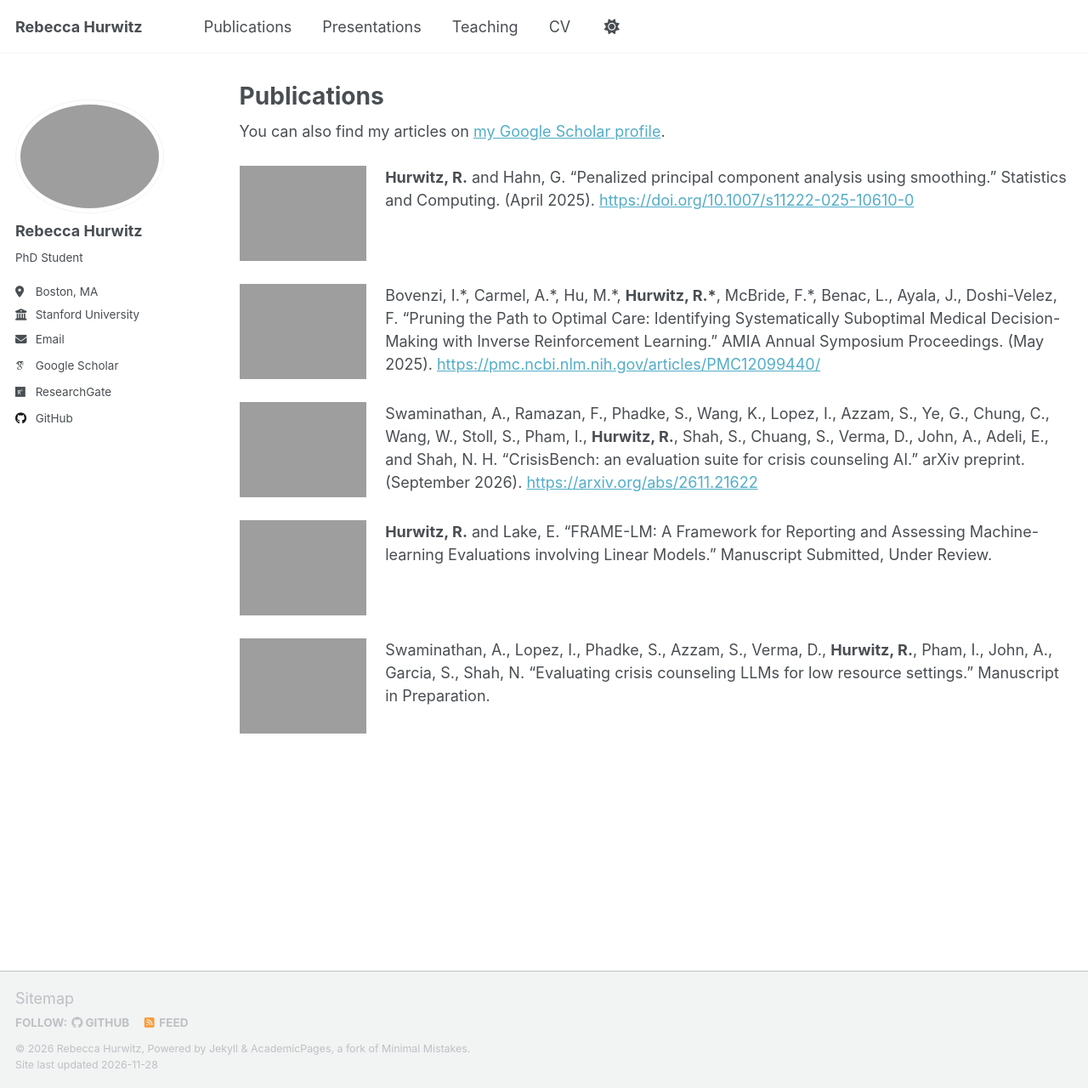
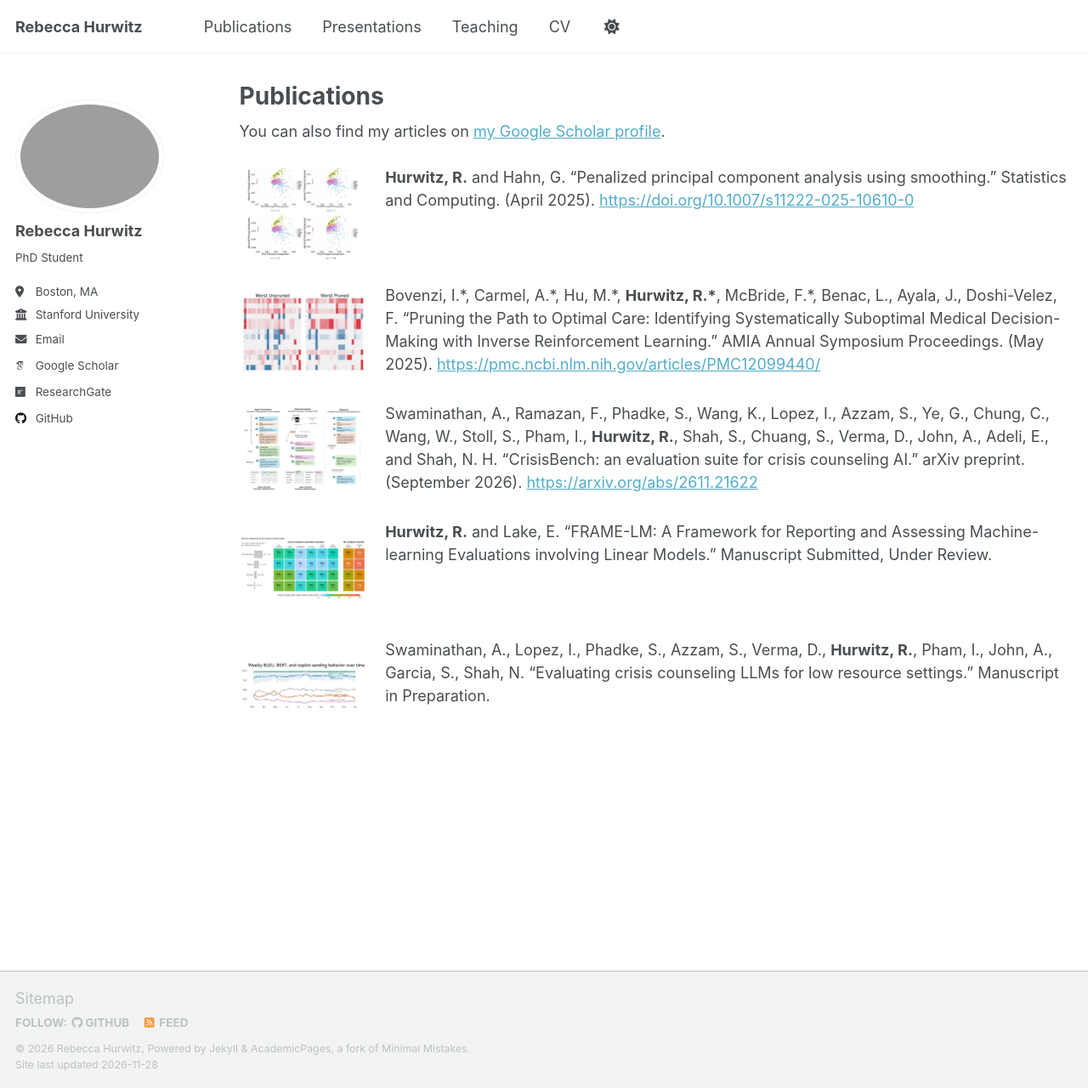
Before and after one commit to rebeccahurwitz/rebeccahurwitz.github.io, a Jekyll site: the page built from _pages/publications.html, in a window 1280 px wide and 1280 px high. Shown: the whole window at 85% size. Built offline with Jekyll 4.4.1, drawn with Linux system fonts in a browser that asks for light colours; some web fonts are replaced; a script that is not in the unit is left out.

Commit message:
Update publications.html

```diff
--- a/_pages/publications.html
+++ b/_pages/publications.html
@@ -18,26 +18,26 @@ author_profile: true
 </style>
 
 <div class="pub">
-  <img src="{{ base_path }}/images/spev.pdf" alt="Figure from Penalized principal component analysis using smoothing">
+  <img src="{{ base_path }}/images/spev.jpg" alt="Figure from Penalized principal component analysis using smoothing">
   <div><b>Hurwitz, R.</b> and Hahn, G. “Penalized principal component analysis using smoothing.” Statistics and Computing. (April 2025). <a href="https://doi.org/10.1007/s11222-025-10610-0">https://doi.org/10.1007/s11222-025-10610-0</a></div>
 </div>
 
 <div class="pub">
-  <img src="{{ base_path }}/images/prune.pdf" alt="Figure from Pruning the Path to Optimal Care">
+  <img src="{{ base_path }}/images/prune.jpg" alt="Figure from Pruning the Path to Optimal Care">
   <div>Bovenzi, I.*, Carmel, A.*, Hu, M.*, <b>Hurwitz, R.*</b>, McBride, F.*, Benac, L., Ayala, J., Doshi-Velez, F. “Pruning the Path to Optimal Care: Identifying Systematically Suboptimal Medical Decision-Making with Inverse Reinforcement Learning.” AMIA Annual Symposium Proceedings. (May 2025). <a href="https://pmc.ncbi.nlm.nih.gov/articles/PMC12099440/">https://pmc.ncbi.nlm.nih.gov/articles/PMC12099440/</a></div>
 </div>
 
 <div class="pub">
-  <img src="{{ base_path }}/images/crisisbench.pdf" alt="Figure from CrisisBench">
+  <img src="{{ base_path }}/images/crisisbench.jpg" alt="Figure from CrisisBench">
   <div>Swaminathan, A., Ramazan, F., Phadke, S., Wang, K., Lopez, I., Azzam, S., Ye, G., Chung, C., Wang, W., Stoll, S., Pham, I., <b>Hurwitz, R.</b>, Shah, S., Chuang, S., Verma, D., John, A., Adeli, E., and Shah, N. H. “CrisisBench: an evaluation suite for crisis counseling AI.” arXiv preprint. (September 2026). <a href="https://arxiv.org/abs/2611.21622">https://arxiv.org/abs/2611.21622</a></div>
 </div>
 
 <div class="pub">
-  <img src="{{ base_path }}/images/framelm.pdf" alt="Figure from Linear Models in Machine Learning and AI for Health Research">
+  <img src="{{ base_path }}/images/framelm.jpg" alt="Figure from Linear Models in Machine Learning and AI for Health Research">
   <div><b>Hurwitz, R.</b> and Lake, E. “FRAME-LM: A Framework for Reporting and Assessing Machine-learning Evaluations involving Linear Models.” Manuscript Submitted, Under Review.</div>
 </div>
 
 <div class="pub">
-  <img src="{{ base_path }}/images/deployment.pdf" alt="Figure from Evaluating crisis counseling LLMs for low resource settings">
+  <img src="{{ base_path }}/images/deployment.jpg" alt="Figure from Evaluating crisis counseling LLMs for low resource settings">
   <div>Swaminathan, A., Lopez, I., Phadke, S., Azzam, S., Verma, D., <b>Hurwitz, R.</b>, Pham, I., John, A., Garcia, S., Shah, N. “Evaluating crisis counseling LLMs for low resource settings.” Manuscript in Preparation.</div>
 </div>
```
